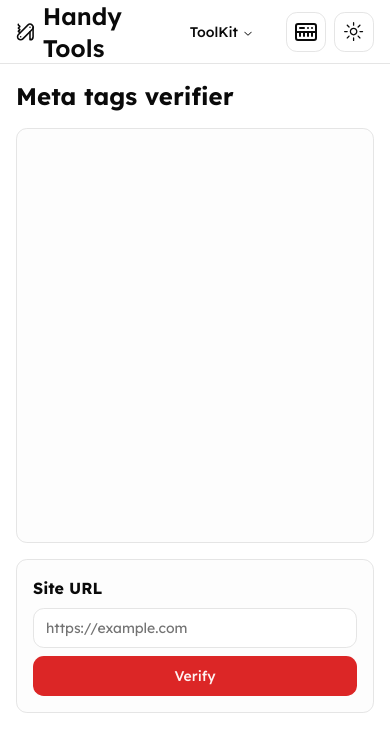
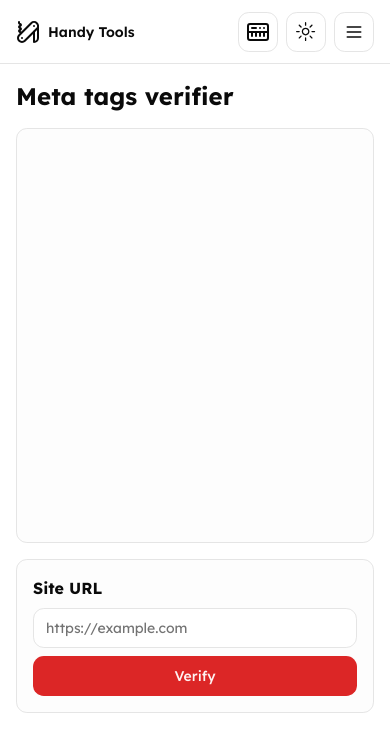
Before and after one commit to mattschlosser/handy.tools, a Next.js app: page /meta-verifier in a window 390 px wide. Shown: the top 752 px of the page. Built offline with nearby package versions, Linux system fonts and the light colour scheme.

Commit message:
fix: add mobile navigation

```diff
--- a/components/core/navigation.tsx
+++ b/components/core/navigation.tsx
@@ -2,7 +2,7 @@
 import React, { useRef, useState } from "react";
 import Link from "next/link";
 import { ModeToggle } from "../ui/mode-toggle";
-import { KeyboardMusic, Pause, PocketKnifeIcon } from "lucide-react";
+import { KeyboardMusic, Menu, Pause, PocketKnifeIcon } from "lucide-react";
 import { Button } from "../ui/button";
 import {
   NavigationMenu,
@@ -11,9 +11,9 @@ import {
   NavigationMenuLink,
   NavigationMenuList,
   NavigationMenuTrigger,
-  navigationMenuTriggerStyle,
 } from "@/components/ui/navigation-menu";
 import { cn } from "@/lib/utils";
+import { Sheet, SheetContent, SheetTrigger } from "../ui/sheet";
 
 const components: { title: string; href: string; description: string }[] = [
   {
@@ -31,7 +31,7 @@ const components: { title: string; href: string; description: string }[] = [
     title: "Meta Tags Verifier",
     href: "/meta-verifier",
     description: "Verify meta tags of any website.",
-  }
+  },
 ];
 
 export function Navigation() {
@@ -57,10 +57,10 @@ export function Navigation() {
           className="flex items-center gap-2 text-lg font-semibold md:text-base"
         >
           <PocketKnifeIcon />
-          <div className="text-2xl">Handy Tools</div>
+          <div className="text-sm xs:text-xl md:text-2xl">Handy Tools</div>
         </Link>
       </nav>
-      <NavigationMenu>
+      <NavigationMenu className="hidden md:block">
         <NavigationMenuList>
           <NavigationMenuItem>
             <NavigationMenuTrigger>ToolKit</NavigationMenuTrigger>
@@ -93,7 +93,46 @@ export function Navigation() {
           {isPlaying ? <Pause /> : <KeyboardMusic />}
         </Button>
         <ModeToggle />
+
+        <Sheet>
+          <SheetTrigger asChild>
+            <Button
+              variant="outline"
+              size="icon"
+              className="shrink-0 md:hidden"
+            >
+              <Menu className="h-5 w-5" />
+              <span className="sr-only">Toggle navigation menu</span>
+            </Button>
+          </SheetTrigger>
+          <SheetContent side="right">
+            <nav className="grid gap-6 text-lg font-medium">
+              <Link
+                href="/"
+                className="flex items-center gap-2 text-lg font-semibold md:text-base"
+              >
+                <PocketKnifeIcon />
+                <div className="text-2xl">Handy Tools</div>
+              </Link>
+              <div className="flex flex-col gap-2">
+                <div className="text-md text-muted-foreground">ToolKit</div>
+                <div className="flex flex-col gap-2">
+                  {components.map((c) => (
+                    <Link
+                      className="text-base hover:opacity-80 focus:opacity-80"
+                      key={c.title}
+                      href={c.href}
+                    >
+                      {c.title}
+                    </Link>
+                  ))}
+                </div>
+              </div>
+            </nav>
+          </SheetContent>
+        </Sheet>
       </div>
+
       <audio className="sr-only" ref={audioRef}>
         <source src="/music.mp3" type="audio/mpeg" />
         Your browser does not support the audio element.
--- a/components/ui/dropzone.tsx
+++ b/components/ui/dropzone.tsx
@@ -17,6 +17,7 @@ export interface DropzoneProps extends Omit<_DropzoneProps, "children"> {
   setFilesUploaded: React.Dispatch<React.SetStateAction<File[]>>;
   loading?: boolean;
   maxSize?: number;
+  instructions?: string;
 }
 
 const Upload = ({ className }: { className?: string }) => (
@@ -46,6 +47,7 @@ const Dropzone = ({
   disabled,
   maxSize,
   maxFiles,
+  instructions,
   ...props
 }: DropzoneProps) => {
   const dropzone = useDropzone({
@@ -89,6 +91,11 @@ const Dropzone = ({
             <div className="flex items-center flex-row gap-0.5 text-sm font-medium">
               <Upload className="mr-2 h-4 w-4" /> Drop your file here!
             </div>
+            {instructions && (
+              <div className="text-center text-xs text-gray-400 font-medium">
+                {instructions}
+              </div>
+            )}
             {maxSize && (
               <div className="text-xs text-gray-400 font-medium">
                 Max. file size: {(maxSize / (1024 * 1024)).toFixed(2)} MB
--- a/features/favicon-generator/favicon-generator.tsx
+++ b/features/favicon-generator/favicon-generator.tsx
@@ -94,6 +94,7 @@ export default function FaviconGenerator() {
                   "image/png": [".png"],
                   "image/webp": [".webp"],
                 }}
+                instructions="A square PNG or SVG image. At least 512x512px size is recommended."
                 onDropAccepted={(files) => handleFileAccepted(files[0])}
               />
             )}
--- a/services/image-magick.ts
+++ b/services/image-magick.ts
@@ -65,7 +65,6 @@ export class MagickService {
               });
               return;
             }
-
             image.clone((img) => {
               img.resize(sizes[index], sizes[index]);
               images.push(img);
--- a/tailwind.config.ts
+++ b/tailwind.config.ts
@@ -1,78 +1,82 @@
 import type { Config } from "tailwindcss";
-
+import defaultTheme from "tailwindcss/defaultTheme";
 const config: Config = {
   darkMode: ["class"],
   content: [
     "./pages/**/*.{js,ts,jsx,tsx,mdx}",
     "./components/**/*.{js,ts,jsx,tsx,mdx}",
     "./app/**/*.{js,ts,jsx,tsx,mdx}",
-		'./features/**/*.{js,ts,jsx,tsx,mdx}',
+    "./features/**/*.{js,ts,jsx,tsx,mdx}",
   ],
   theme: {
     extend: {
+      screens: {
+        xs: "480px",
+        ...defaultTheme.screens,
+      },
       fontFamily: {
-				sans: ['var(--font-sans)'],
-				mono: ['var(--font-mono)'],
+        sans: ["var(--font-sans)"],
+        mono: ["var(--font-mono)"],
       },
       fontSize: {
-				xxs: ['0.625rem', '1.1'],
+        xxs: ["0.625rem", "1.1"],
       },
       colors: {
-  			background: 'hsl(var(--background))',
-  			foreground: 'hsl(var(--foreground))',
+        background: "hsl(var(--background))",
+        foreground: "hsl(var(--foreground))",
         card: {
-  				DEFAULT: 'hsl(var(--card))',
-  				foreground: 'hsl(var(--card-foreground))'
+          DEFAULT: "hsl(var(--card))",
+          foreground: "hsl(var(--card-foreground))",
         },
         popover: {
-  				DEFAULT: 'hsl(var(--popover))',
-  				foreground: 'hsl(var(--popover-foreground))'
+          DEFAULT: "hsl(var(--popover))",
+          foreground: "hsl(var(--popover-foreground))",
         },
         primary: {
-  				DEFAULT: 'hsl(var(--primary))',
-  				foreground: 'hsl(var(--primary-foreground))'
+          DEFAULT: "hsl(var(--primary))",
+          foreground: "hsl(var(--primary-foreground))",
         },
         secondary: {
-  				DEFAULT: 'hsl(var(--secondary))',
-  				foreground: 'hsl(var(--secondary-foreground))'
+          DEFAULT: "hsl(var(--secondary))",
+          foreground: "hsl(var(--secondary-foreground))",
         },
         muted: {
-  				DEFAULT: 'hsl(var(--muted))',
-  				foreground: 'hsl(var(--muted-foreground))'
+          DEFAULT: "hsl(var(--muted))",
+          foreground: "hsl(var(--muted-foreground))",
         },
         accent: {
-  				DEFAULT: 'hsl(var(--accent))',
-  				foreground: 'hsl(var(--accent-foreground))'
+          DEFAULT: "hsl(var(--accent))",
+          foreground: "hsl(var(--accent-foreground))",
         },
         destructive: {
-  				DEFAULT: 'hsl(var(--destructive))',
-  				foreground: 'hsl(var(--destructive-foreground))'
+          DEFAULT: "hsl(var(--destructive))",
+          foreground: "hsl(var(--destructive-foreground))",
         },
         warning: {
-					DEFAULT: 'hsl(var(--warning))',
-					foreground: 'hsl(var(--warning-foreground))'
+          DEFAULT: "hsl(var(--warning))",
+          foreground: "hsl(var(--warning-foreground))",
         },
         success: {
-					DEFAULT: 'hsl(var(--success))',
-					foreground: 'hsl(var(--success-foreground))'
+          DEFAULT: "hsl(var(--success))",
+          foreground: "hsl(var(--success-foreground))",
         },
-  			border: 'hsl(var(--border))',
-  			input: 'hsl(var(--input))',
-  			ring: 'hsl(var(--ring))',
+        border: "hsl(var(--border))",
+        input: "hsl(var(--input))",
+        ring: "hsl(var(--ring))",
         chart: {
-  				'1': 'hsl(var(--chart-1))',
-  				'2': 'hsl(var(--chart-2))',
-  				'3': 'hsl(var(--chart-3))',
-  				'4': 'hsl(var(--chart-4))',
-  				'5': 'hsl(var(--chart-5))'
-  			}
+          "1": "hsl(var(--chart-1))",
+          "2": "hsl(var(--chart-2))",
+          "3": "hsl(var(--chart-3))",
+          "4": "hsl(var(--chart-4))",
+          "5": "hsl(var(--chart-5))",
+        },
       },
       borderRadius: {
-  			lg: 'var(--radius)',
-  			md: 'calc(var(--radius) - 2px)',
-  			sm: 'calc(var(--radius) - 4px)'
-  		}
-  	}
+        lg: "var(--radius)",
+        md: "calc(var(--radius) - 2px)",
+        sm: "calc(var(--radius) - 4px)",
+      },
+    },
   },
   plugins: [require("tailwindcss-animate")],
 };
```
Lines whose indentation alone changed are shown as unchanged.
